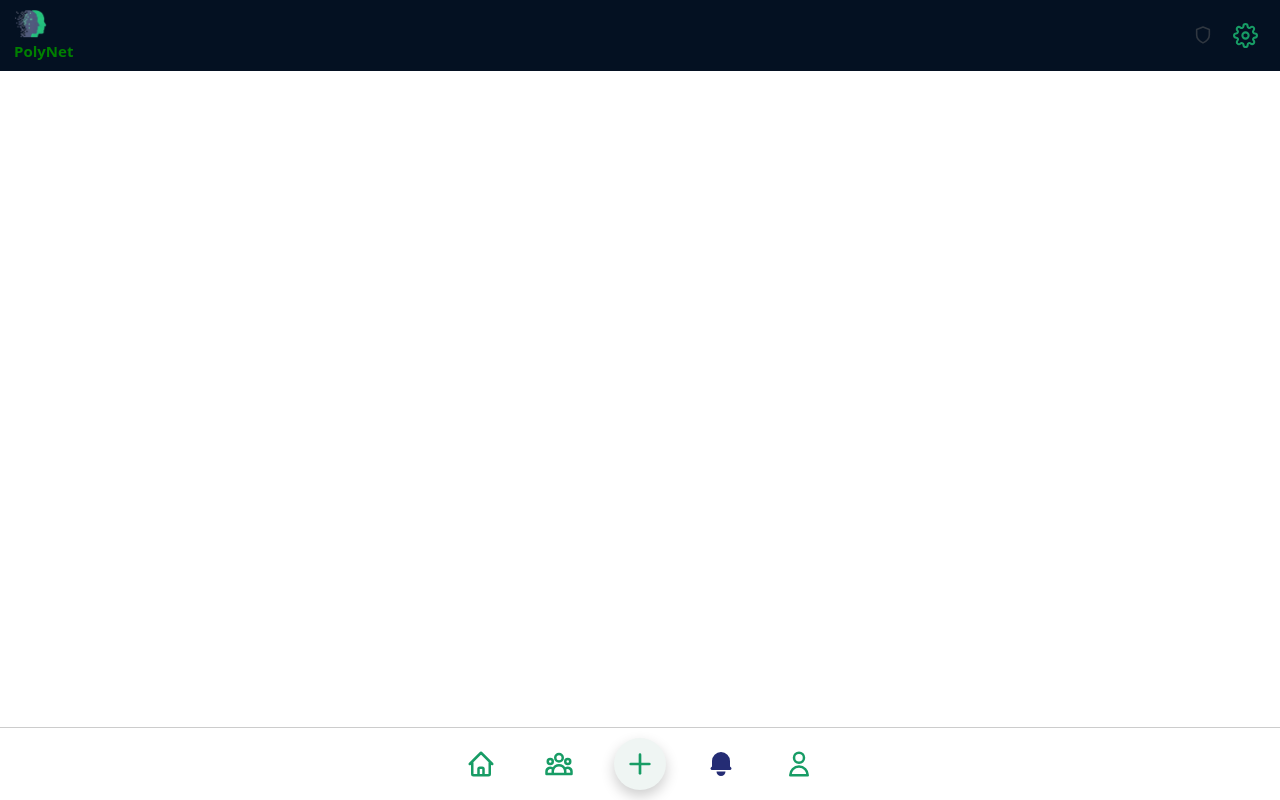
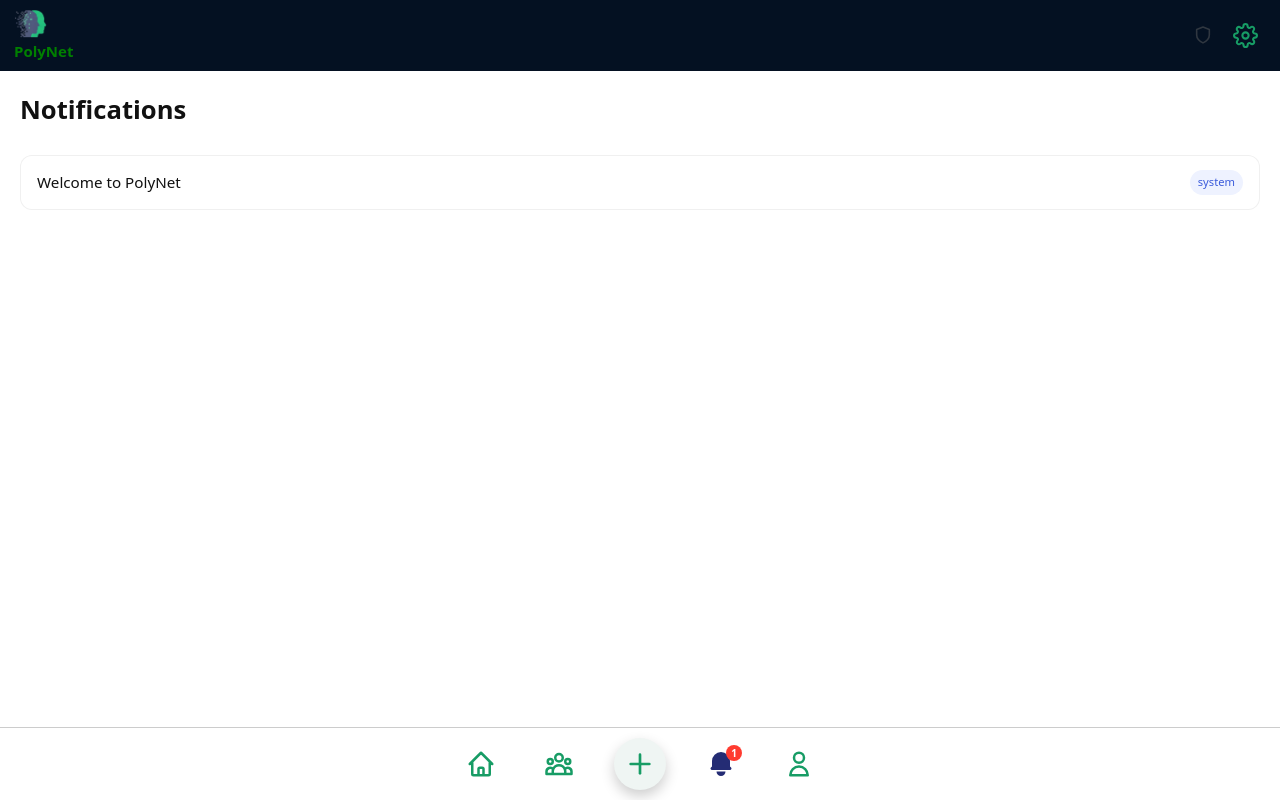
Before and after one commit to Sofiyat1/PolyNet, a React (Vite) app: page /notification in a window 1280 px wide. Built offline with nearby package versions, Linux system fonts and the light colour scheme.

Commit message:
Added: Notification Page

```diff
--- a/src/components/SubNavbar.css
+++ b/src/components/SubNavbar.css
@@ -102,3 +102,32 @@
   padding-bottom: 70px;
 }
 */
+
+.notif-icon-wrapper {
+  position: relative;
+  display: flex;
+  align-items: center;
+  justify-content: center;
+}
+
+.notif-badge {
+  position: absolute;
+  top: -4px;
+  right: -6px;
+
+  background: #ff3b30;
+  color: white;
+
+  font-size: 10px;
+  font-weight: 600;
+
+  min-width: 16px;
+  height: 16px;
+  padding: 0 4px;
+
+  border-radius: 999px;
+
+  display: flex;
+  align-items: center;
+  justify-content: center;
+}
--- a/src/components/SubNavbar.jsx
+++ b/src/components/SubNavbar.jsx
@@ -1,13 +1,18 @@
 import "./SubNavbar.css";
 import { NavLink } from "react-router-dom";
+import { useContext } from "react";
 import { HiOutlineHome, HiHome } from "react-icons/hi";
 import { HiOutlineUserGroup, HiUserGroup } from "react-icons/hi";
 import { HiOutlineBell, HiBell } from "react-icons/hi";
 import { HiOutlineUser, HiUser } from "react-icons/hi";
 import { FiPlus } from "react-icons/fi";
 
+import { NotificationContext } from "../context/NotificationContext";
+
 function SubNavbar({ visible }) {
+  const { notifications } = useContext(NotificationContext);
 
+  const unreadCount = notifications.filter((n) => !n.read).length;
   return (
     <div className={`sub-navbar ${visible ? "" : "hide"}`}>
       <div className="sub-navbar-icons">
@@ -47,10 +52,19 @@ function SubNavbar({ visible }) {
             isActive ? "sub-navbar-item active" : "sub-navbar-item"
           }
         >
-          {({ isActive }) =>
-            isActive ? <HiBell size={30} /> : <HiOutlineBell size={30} />
-          }
+          {({ isActive }) => (
+            <div className="notif-icon-wrapper">
+              {isActive ? <HiBell size={30} /> : <HiOutlineBell size={30} />}
+
+              {unreadCount > 0 && (
+                <span className="notif-badge">
+                  {unreadCount > 9 ? "9+" : unreadCount}
+                </span>
+              )}
+            </div>
+          )}
         </NavLink>
+
         <NavLink
           to="/profilepage"
           className={({ isActive }) =>
--- /dev/null
+++ b/src/context/NotificationContext.js
@@ -0,0 +1,3 @@
+import { createContext } from "react";
+
+export const NotificationContext = createContext();
--- a/src/main.jsx
+++ b/src/main.jsx
@@ -8,9 +8,11 @@ import App from "./App.jsx";
 import PostProvider from "./providers/PostProvider.jsx";
 import ViewerProvider from "./providers/ViewerProvider.jsx";
 import ConnectionProvider from "./providers/ConnectionProvider.jsx";
+import NotificationProvider from "./providers/NotificationProvider.jsx";
 
 createRoot(document.getElementById("root")).render(
   <StrictMode>
+    <NotificationProvider>
       <ConnectionProvider>
         <ViewerProvider>
           <PostProvider>
@@ -20,5 +22,6 @@ createRoot(document.getElementById("root")).render(
           </PostProvider>
         </ViewerProvider>
       </ConnectionProvider>
+    </NotificationProvider>
   </StrictMode>,
 );
--- a/src/pages/ConnectionPage.jsx
+++ b/src/pages/ConnectionPage.jsx
@@ -3,17 +3,16 @@ import { FiLock, FiGlobe, FiXCircle } from "react-icons/fi";
 import "./ConnectionPage.css";
 
 import { ConnectionContext } from "../context/ConnectionContext";
+import { NotificationContext } from "../context/NotificationContext";
 
 function ConnectionPage() {
-  const {
-    connections,
-    setConnections,
-    requests,
-    setRequests,
-  } = useContext(ConnectionContext);
+  const { connections, setConnections, requests, setRequests } =
+    useContext(ConnectionContext);
 
   const [activeUser, setActiveUser] = useState(null);
   const [selectedAccess, setSelectedAccess] = useState(null);
+
+  const { addNotification } = useContext(NotificationContext);
 
   const requestCount = requests.length;
   const networkCount = connections.length;
@@ -22,19 +21,25 @@ function ConnectionPage() {
   const handleAccept = (req, access) => {
     setConnections((prev) => [
       ...prev,
-      { id: req.id, name: req.name, access },
+      {
+        id: req.id,
+        name: req.name,
+        access,
+      },
     ]);
 
-    setRequests((prev) =>
-      prev.filter((r) => r.id !== req.id)
-    );
+    setRequests((prev) => prev.filter((r) => r.id !== req.id));
+
+    addNotification({
+      type: "connection",
+      message: `${req.name} was added as a ${access} connection`,
+      visibility: "owner",
+    });
   };
 
   // REJECT REQUEST
   const handleReject = (id) => {
-    setRequests((prev) =>
-      prev.filter((r) => r.id !== id)
-    );
+    setRequests((prev) => prev.filter((r) => r.id !== id));
   };
 
   // OPEN MODAL
@@ -48,10 +53,19 @@ function ConnectionPage() {
     setConnections((prev) =>
       prev.map((c) =>
         c.id === activeUser.id
-          ? { ...c, access: selectedAccess }
-          : c
-      )
+          ? {
+              ...c,
+              access: selectedAccess,
+            }
+          : c,
+      ),
     );
+
+    addNotification({
+      type: "access",
+      message: `${activeUser.name} switched to ${selectedAccess} access`,
+      visibility: "owner",
+    });
 
     setActiveUser(null);
     setSelectedAccess(null);
@@ -59,7 +73,6 @@ function ConnectionPage() {
 
   return (
     <div className="connection-page">
-
       {/* HEADER */}
       <div className="connection-header">
         <h2>Connections</h2>
@@ -71,7 +84,6 @@ function ConnectionPage() {
 
         {requests.map((req) => (
           <div key={req.id} className="request-card">
-
             <div className="row">
               <div className="avatar" />
 
@@ -82,7 +94,6 @@ function ConnectionPage() {
             </div>
 
             <div className="btn-group">
-
               <button
                 className="btn-decoy"
                 onClick={() => handleAccept(req, "decoy")}
@@ -99,14 +110,10 @@ function ConnectionPage() {
                 Standard
               </button>
 
-              <button
-                className="reject"
-                onClick={() => handleReject(req.id)}
-              >
+              <button className="reject" onClick={() => handleReject(req.id)}>
                 <FiXCircle />
                 Reject
               </button>
-
             </div>
           </div>
         ))}
@@ -118,18 +125,14 @@ function ConnectionPage() {
 
         {connections.map((conn) => (
           <div key={conn.id} className="connection-row">
-
             <div className="row">
               <div className="avatar" />
 
               <div className="text-block">
-
                 <div className="name-row">
                   <p className="name">{conn.name}</p>
 
-                  <span className={`badge ${conn.access}`}>
-                    {conn.access}
-                  </span>
+                  <span className={`badge ${conn.access}`}>{conn.access}</span>
                 </div>
 
                 <p className="access-info">
@@ -138,13 +141,9 @@ function ConnectionPage() {
                     : "Sees only standard posts"}
                 </p>
 
-                <span
-                  className="change-link"
-                  onClick={() => openModal(conn)}
-                >
+                <span className="change-link" onClick={() => openModal(conn)}>
                   Change access
                 </span>
-
               </div>
             </div>
           </div>
@@ -153,52 +152,29 @@ function ConnectionPage() {
 
       {/* MODAL */}
       {activeUser && (
-        <div
-          className="modal-overlay"
-          onClick={() => setActiveUser(null)}
-        >
-          <div
-            className="modal"
-            onClick={(e) => e.stopPropagation()}
-          >
-
-            <h3>
-              Change Access: {activeUser.name}
-            </h3>
+        <div className="modal-overlay" onClick={() => setActiveUser(null)}>
+          <div className="modal" onClick={(e) => e.stopPropagation()}>
+            <h3>Change Access: {activeUser.name}</h3>
 
             <div className="btn-group">
-
               <button
-                className={
-                  selectedAccess === "decoy"
-                    ? "active"
-                    : ""
-                }
+                className={selectedAccess === "decoy" ? "active" : ""}
                 onClick={() => setSelectedAccess("decoy")}
               >
                 Decoy
               </button>
 
               <button
-                className={
-                  selectedAccess === "standard"
-                    ? "active"
-                    : ""
-                }
+                className={selectedAccess === "standard" ? "active" : ""}
                 onClick={() => setSelectedAccess("standard")}
               >
                 Standard
               </button>
-
             </div>
 
-            <button
-              className="confirm-btn"
-              onClick={confirmChange}
-            >
+            <button className="confirm-btn" onClick={confirmChange}>
               Confirm
             </button>
-
           </div>
         </div>
       )}
--- /dev/null
+++ b/src/pages/Notification.css
@@ -0,0 +1,66 @@
+.notification-page {
+  min-height: 100vh;
+  width: 100%;
+  padding: 20px;
+  color: #111;
+  display: flex;
+  flex-direction: column;
+  gap: 16px;
+}
+
+.notification-page h2 {
+  font-size: 1.6rem;
+  margin-bottom: 10px;
+}
+
+/* list container feel */
+.notification-list {
+  display: flex;
+  flex-direction: column;
+  gap: 12px;
+}
+
+/* single notification card */
+.notification-card {
+  background: #ffffff;
+  border-radius: 12px;
+  padding: 14px 16px;
+  border: 1px solid rgba(0, 0, 0, 0.06);
+  display: flex;
+  justify-content: space-between;
+  align-items: center;
+
+  transition: transform 0.15s ease, box-shadow 0.15s ease;
+}
+
+.notification-card:hover {
+  transform: translateY(-2px);
+  box-shadow: 0 4px 12px rgba(0, 0, 0, 0.05);
+}
+
+/* message text */
+.notification-card p {
+  margin: 0;
+  font-size: 0.95rem;
+  line-height: 1.4;
+  flex: 1;
+}
+
+/* type tag */
+.notification-type {
+  font-size: 0.7rem;
+  padding: 4px 8px;
+  border-radius: 999px;
+  background: #eef2ff;
+  color: #3b5bdb;
+  margin-left: 10px;
+  white-space: nowrap;
+}
+
+/* empty state */
+.empty-notifications {
+  margin-top: 40px;
+  text-align: center;
+  opacity: 0.6;
+  font-size: 0.95rem;
+}
--- a/src/pages/Notification.jsx
+++ b/src/pages/Notification.jsx
@@ -1,7 +1,35 @@
-function Notification (){
-    return (
-        <></>
-    )
+import { useContext } from "react";
+import "./Notification.css";
+import { NotificationContext } from "../context/NotificationContext";
 
+function Notification() {
+  const { notifications } = useContext(NotificationContext);
+
+  return (
+    <div className="notification-page">
+      <h2>Notifications</h2>
+
+      <div className="notification-list">
+        {notifications.length === 0 ? (
+          <div className="empty-notifications">No notifications yet</div>
+        ) : (
+          notifications.map((n, index) => (
+            <div key={n.id || index} className="notification-card">
+              <p className="notification-message">
+                {typeof n.message === "string"
+                  ? n.message
+                  : JSON.stringify(n.message)}
+              </p>
+
+              <span className="notification-type">
+                {typeof n.type === "string" ? n.type : "system"}
+              </span>
+            </div>
+          ))
+        )}
+      </div>
+    </div>
+  );
 }
-export default Notification
+
+export default Notification;
--- /dev/null
+++ b/src/providers/NotificationProvider.jsx
@@ -0,0 +1,51 @@
+import { useState } from "react";
+import { NotificationContext } from "../context/NotificationContext";
+
+function NotificationProvider({ children }) {
+  const [notifications, setNotifications] = useState([
+    {
+      id: crypto.randomUUID(),
+      type: "system",
+      message: "Welcome to PolyNet",
+      visibility: "all",
+      read: false,
+    },
+  ]);
+
+const addNotification = (notification) => {
+  setNotifications((prev) => [
+    {
+      id: crypto.randomUUID(),
+      type: notification.type,
+      message: notification.message,
+      visibility: notification.visibility || "all",
+      read: false,
+    },
+    ...prev,
+  ]);
+};
+
+  const markAllRead = () => {
+    setNotifications((prev) =>
+      prev.map((n) => ({
+        ...n,
+        read: true,
+      })),
+    );
+  };
+
+  return (
+    <NotificationContext.Provider
+      value={{
+        notifications,
+        setNotifications,
+        addNotification,
+        markAllRead,
+      }}
+    >
+      {children}
+    </NotificationContext.Provider>
+  );
+}
+
+export default NotificationProvider;
```
Also changed, not shown: src/components/Navbar.jsx (+16 -4 lines). Lines whose indentation alone changed are shown as unchanged.
